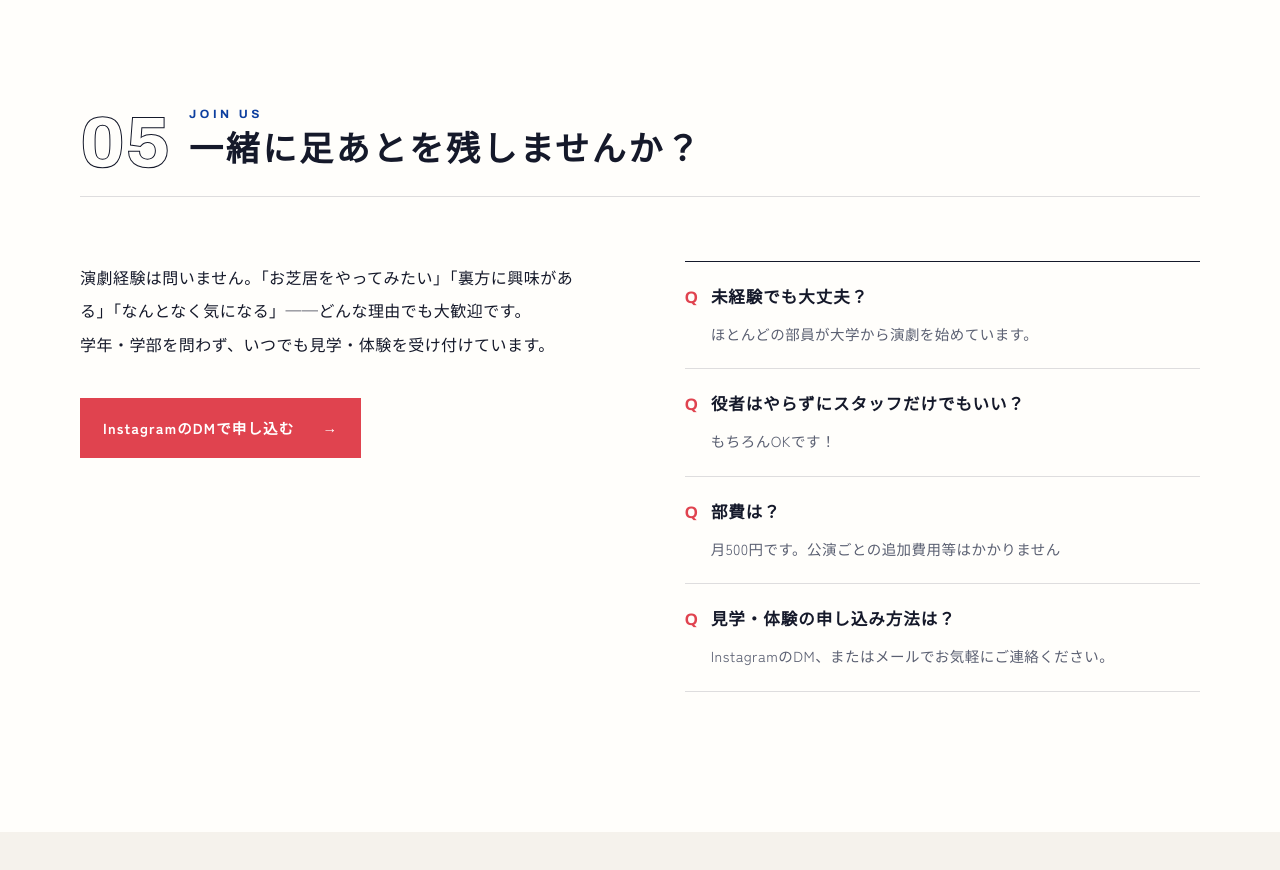
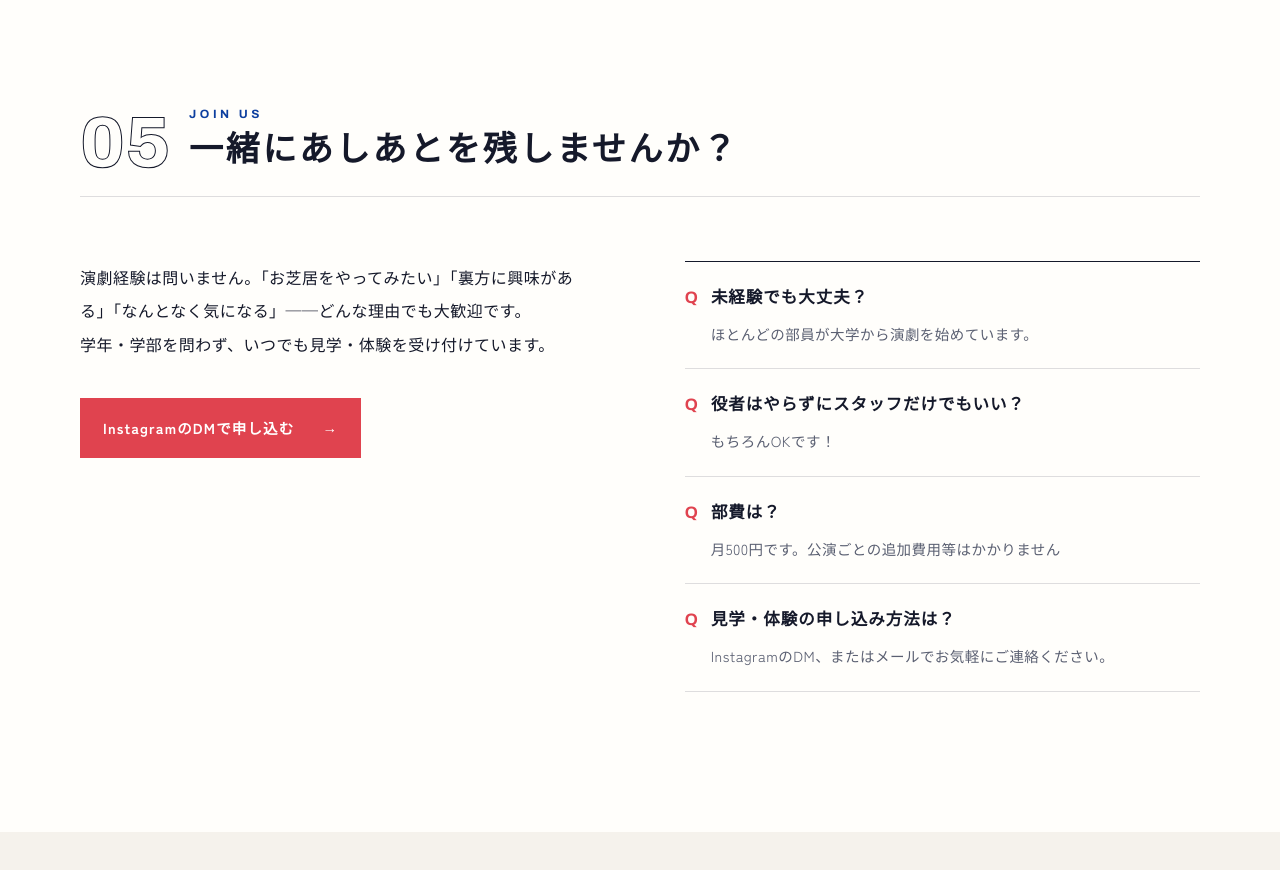
Before and after one commit to gekiasiato/gekiasiato.github.io, a plain HTML site: page index.html in a window 1280 px wide. Shown: the part 5040-5910 px from the top of the page. Drawn offline with Linux system fonts and the light colour scheme; a web font is replaced by a local one.

Commit message:
Update index.html

```diff
--- a/index.html
+++ b/index.html
@@ -115,7 +115,7 @@
     <!-- ===== 入団案内 ===== -->
     <section class="section join" id="join">
       <div class="container">
-        <header class="sec-head"><span class="sec-no">05</span><p class="sec-en">Join Us</p><h2>一緒に足あとを<br class="sp">残しませんか？</h2></header>
+        <header class="sec-head"><span class="sec-no">05</span><p class="sec-en">Join Us</p><h2>一緒にあしあとを<br class="sp">残しませんか？</h2></header>
         <div class="join-grid">
           <div class="join-text reveal">
             <p data-bind="join.message"></p>
```
